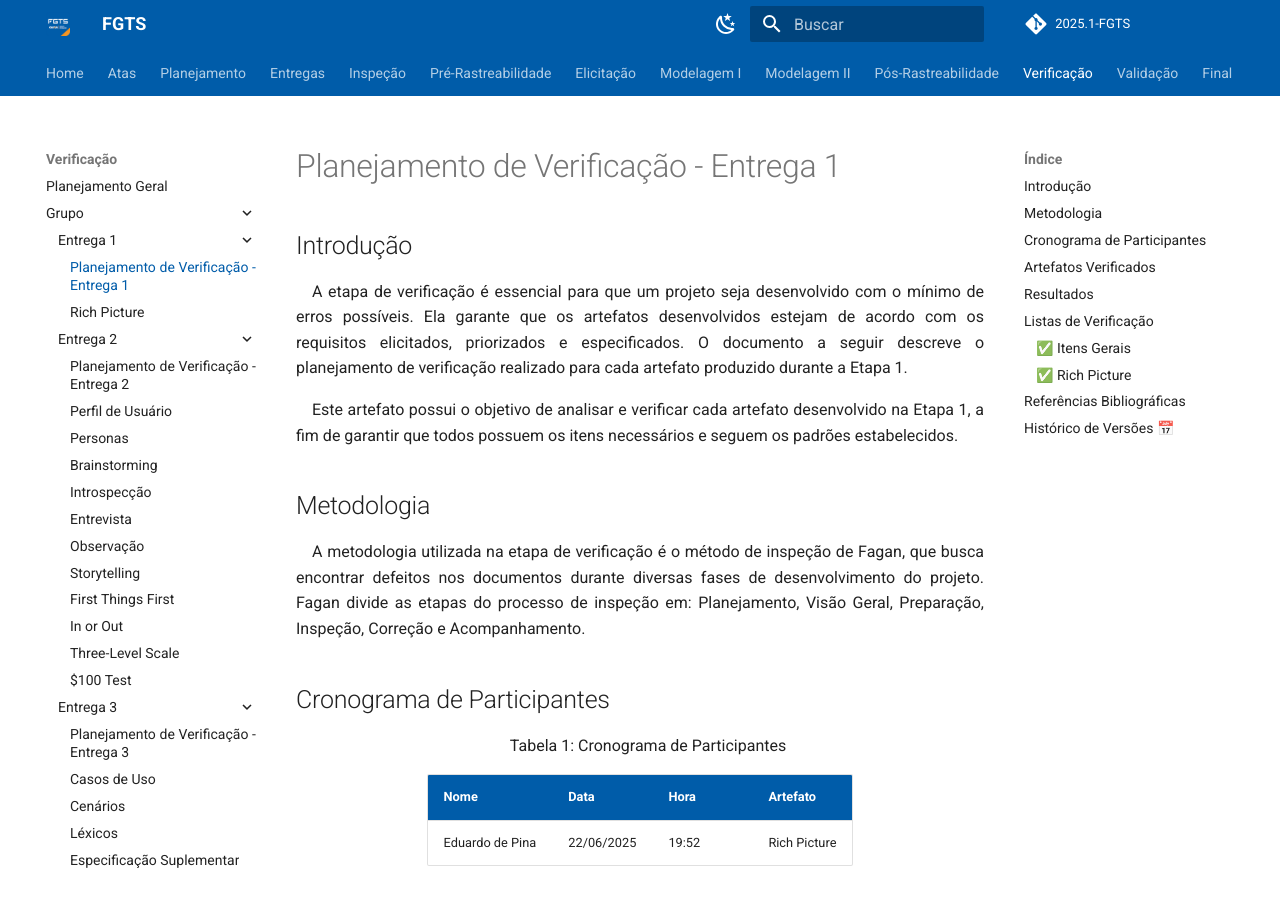
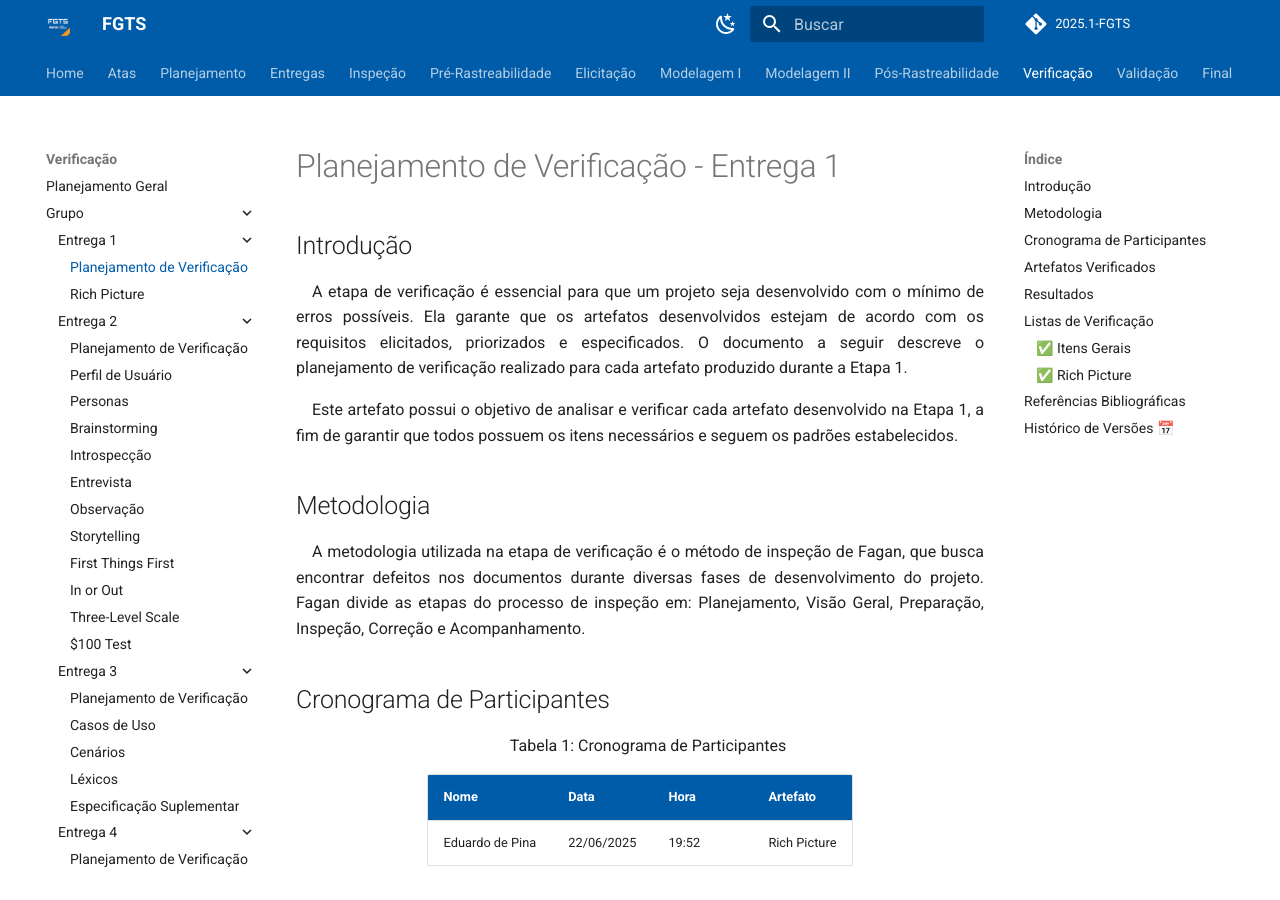
Before and after one commit to eduardodpms/REQ-FGTS, an MkDocs documentation site: the page built from docs/Verificacao/Grupo/Entrega-1/planejamento-de-verificacao.md, in a window 1280 px wide and 900 px high. Built offline with MkDocs 1.6.1 and Material for MkDocs 9.7.7, drawn with Linux system fonts in a browser that asks for light colours; comment, search, counter and statistics services are not loaded.

Commit message:
refactor: reordenar páginas de verificação

```diff
--- a/mkdocs.yml
+++ b/mkdocs.yml
@@ -144,10 +144,10 @@ nav:
     - Planejamento Geral: Verificacao/planejamento-geral.md
     - Grupo:
       - Entrega 1:
-        - Planejamento de Verificação - Entrega 1: Verificacao/Grupo/Entrega-1/planejamento-verificacao-entrega-1.md
+        - Planejamento de Verificação: Verificacao/Grupo/Entrega-1/planejamento-de-verificacao.md
         - Rich Picture: Verificacao/Grupo/Entrega-1/verificacao-rich-picture.md
       - Entrega 2:
-        - Planejamento de Verificação - Entrega 2: Verificacao/Grupo/Entrega-2/planejamento-verificacao-entrega-2.md
+        - Planejamento de Verificação: Verificacao/Grupo/Entrega-2/planejamento-de-verificacao.md
         - Perfil de Usuário: Verificacao/Grupo/Entrega-2/verificacao-perfil-de-usuario.md
         - Personas: Verificacao/Grupo/Entrega-2/verificacao-personas.md
         - Brainstorming: Verificacao/Grupo/Entrega-2/verificacao-brainstorming.md
@@ -160,13 +160,13 @@ nav:
         - Three-Level Scale: Verificacao/Grupo/Entrega-2/verificacao-three-level-scale.md
         - $100 Test: Verificacao/Grupo/Entrega-2/verificacao-100-test.md
       - Entrega 3:
-        - Planejamento de Verificação - Entrega 3: Verificacao/Grupo/Entrega-3/planejamento-verificacao-entrega-3.md
+        - Planejamento de Verificação: Verificacao/Grupo/Entrega-3/planejamento-de-verificacao.md
         - Casos de Uso: Verificacao/Grupo/Entrega-3/verificacao-casos-de-uso.md
         - Cenários: Verificacao/Grupo/Entrega-3/verificacao-cenarios.md
         - Léxicos: Verificacao/Grupo/Entrega-3/verificacao-lexicos.md
         - Especificação Suplementar: Verificacao/Grupo/Entrega-3/verificacao-especificacao-suplementar.md
       - Entrega 4:
-        - Planejamento de Verificação - Entrega 4: Verificacao/Grupo/Entrega-4/planejamento-verificacao-entrega-4.md
+        - Planejamento de Verificação: Verificacao/Grupo/Entrega-4/planejamento-de-verificacao.md
         - NFR Framework: Verificacao/Grupo/Entrega-4/verificacao-nfr-framework.md
         - Backlog: Verificacao/Grupo/Entrega-4/verificacao-backlog.md
         - Histórias de Usuário: Verificacao/Grupo/Entrega-4/verificacao-historias-de-usuario.md
```
Also changed, not shown: docs/Verificacao/Grupo/Entrega-1/planejamento-de-verificacao.md (renamed from docs/Verificacao/Grupo/Entrega-1/planejamento-verificacao-entrega-1.md), docs/Verificacao/Grupo/Entrega-2/planejamento-de-verificacao.md (renamed from docs/Verificacao/Grupo/Entrega-2/planejamento-verificacao-entrega-2.md), docs/Verificacao/Grupo/Entrega-3/planejamento-de-verificacao.md (renamed from docs/Verificacao/Grupo/Entrega-3/planejamento-verificacao-entrega-3.md), docs/Verificacao/Grupo/Entrega-4/planejamento-de-verificacao.md (renamed from docs/Verificacao/Grupo/Entrega-4/planejamento-verificacao-entrega-4.md).
